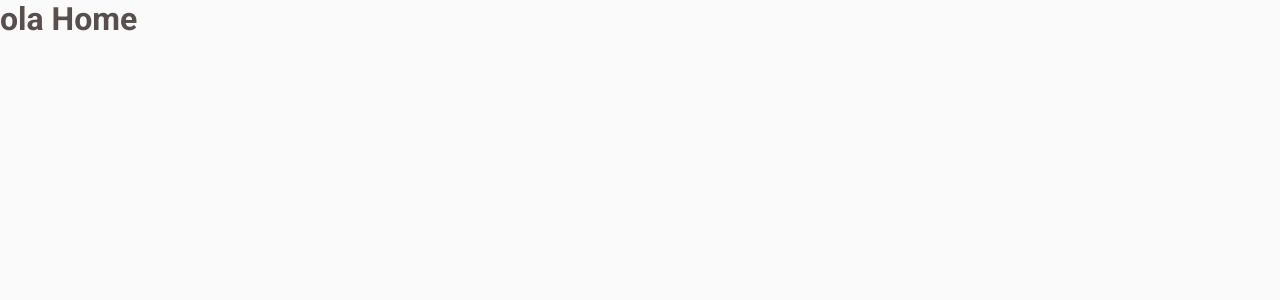
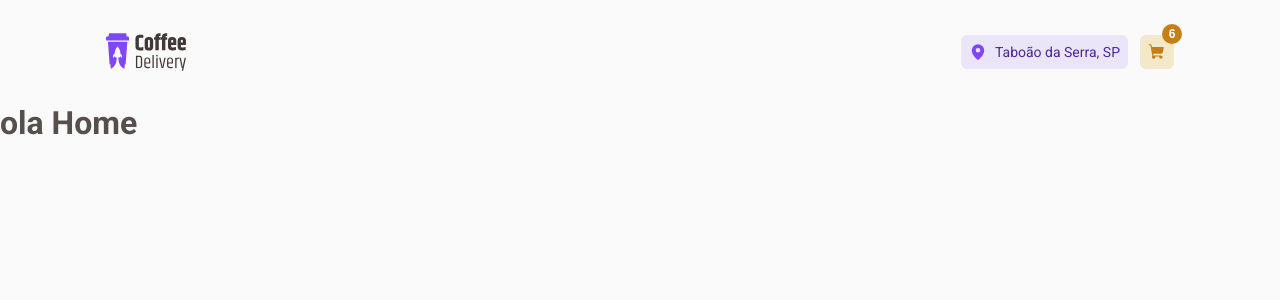
Before and after one commit to devwagnerdw/coffee-delivery, a React (Vite) app: page / in a window 1280 px wide. Shown: the top 300 px of the page. Built offline with nearby package versions, Linux system fonts and the light colour scheme; the HTML template or start-up script is replaced by a standard one.

Commit message:
Add Header component

```diff
--- a/package.json
+++ b/package.json
@@ -11,6 +11,7 @@
   },
   "dependencies": {
     "@types/styled-components": "^5.1.26",
+    "phosphor-react": "^1.4.1",
     "react": "^18.2.0",
     "react-dom": "^18.2.0",
     "react-router-dom": "^6.15.0",
--- /dev/null
+++ b/src/components/Header/index.tsx
@@ -0,0 +1,23 @@
+import { MapPin, ShoppingCart } from 'phosphor-react'
+import Logo from '../../assets/logo.svg'
+
+// Styles //
+import { HeaderContainer, LocationBadge, CartButton } from './styles'
+
+export function Header() {
+  return (
+    <HeaderContainer>
+      <img src={Logo} alt="Copo de café" />
+      <div>
+        <LocationBadge>
+          <MapPin size={18} weight="fill" />
+          Taboão da Serra, SP
+        </LocationBadge>
+
+        <CartButton>
+          <ShoppingCart size={18} weight="fill" />
+        </CartButton>
+      </div>
+    </HeaderContainer>
+  )
+}
--- /dev/null
+++ b/src/components/Header/styles.ts
@@ -0,0 +1,69 @@
+import styled from 'styled-components'
+
+export const HeaderContainer = styled.header`
+  height: 104px;
+  width: 100%;
+  max-width: 1100px;
+  display: flex;
+  justify-content: space-between;
+  align-items: center;
+  padding: 2rem 1rem;
+  margin: auto;
+  position: sticky;
+  top: 0;
+  img {
+    width: 80px;
+    height: 40px;
+  }
+  div {
+    display: flex;
+    align-items: center;
+    gap: 0.75rem;
+  }
+`
+
+export const LocationBadge = styled.span`
+  padding: 0.5rem;
+  border-radius: 6px;
+  display: flex;
+  align-items: center;
+  gap: 0.5rem;
+  font-size: 0.875rem;
+  color: ${(props) => props.theme.colors['purple-dark']};
+  background: ${(props) => props.theme.colors['purple-light']};
+  svg {
+    color: ${(props) => props.theme.colors.purple};
+  }
+`
+
+export const CartButton = styled.button`
+  padding: 0.5rem;
+  border-radius: 6px;
+  display: flex;
+  align-items: center;
+  justify-content: center;
+  gap: 0.5rem;
+  color: ${(props) => props.theme.colors['yellow-dark']};
+  background: ${(props) => props.theme.colors['yellow-light']};
+  cursor: pointer;
+  transition: opacity 0.3s;
+  &::after {
+    content: '6';
+    width: 20px;
+    height: 20px;
+    border-radius: 50%;
+    position: absolute;
+    top: 24px;
+    right: 8px;
+    background: ${(props) => props.theme.colors['yellow-dark']};
+    color: ${(props) => props.theme.colors.white};
+    display: flex;
+    justify-content: center;
+    align-items: center;
+    font-weight: bold;
+    font-size: 0.75rem;
+  }
+  &:hover {
+    opacity: 0.7;
+  }
+`
--- /dev/null
+++ b/src/components/layouts/DefaultLayout.tsx
@@ -0,0 +1,11 @@
+import { Outlet } from 'react-router-dom'
+import { Header } from '../Header'
+
+export function DefaultLayout() {
+  return (
+    <div>
+      <Header />
+      <Outlet />
+    </div>
+  )
+}
--- a/src/router.tsx
+++ b/src/router.tsx
@@ -1,12 +1,15 @@
 import { Routes, Route } from 'react-router-dom'
 import { Home } from './pages/Home'
 import { Checkout } from './pages/Checkout'
+import { DefaultLayout } from './components/layouts/DefaultLayout'
 
 export function Router() {
   return (
     <Routes>
-      <Route path="/" element={<Home />} />
-      <Route path="/Checkout" element={<Checkout />} />
+      <Route path="/" element={<DefaultLayout />}>
+        <Route path="/" element={<Home />} />
+        <Route path="/Checkout" element={<Checkout />} />
+      </Route>
     </Routes>
   )
 }
```
Also changed, not shown: src/assets/logo.svg (added), 1 other file (tests, documents, lock files or other folders).
